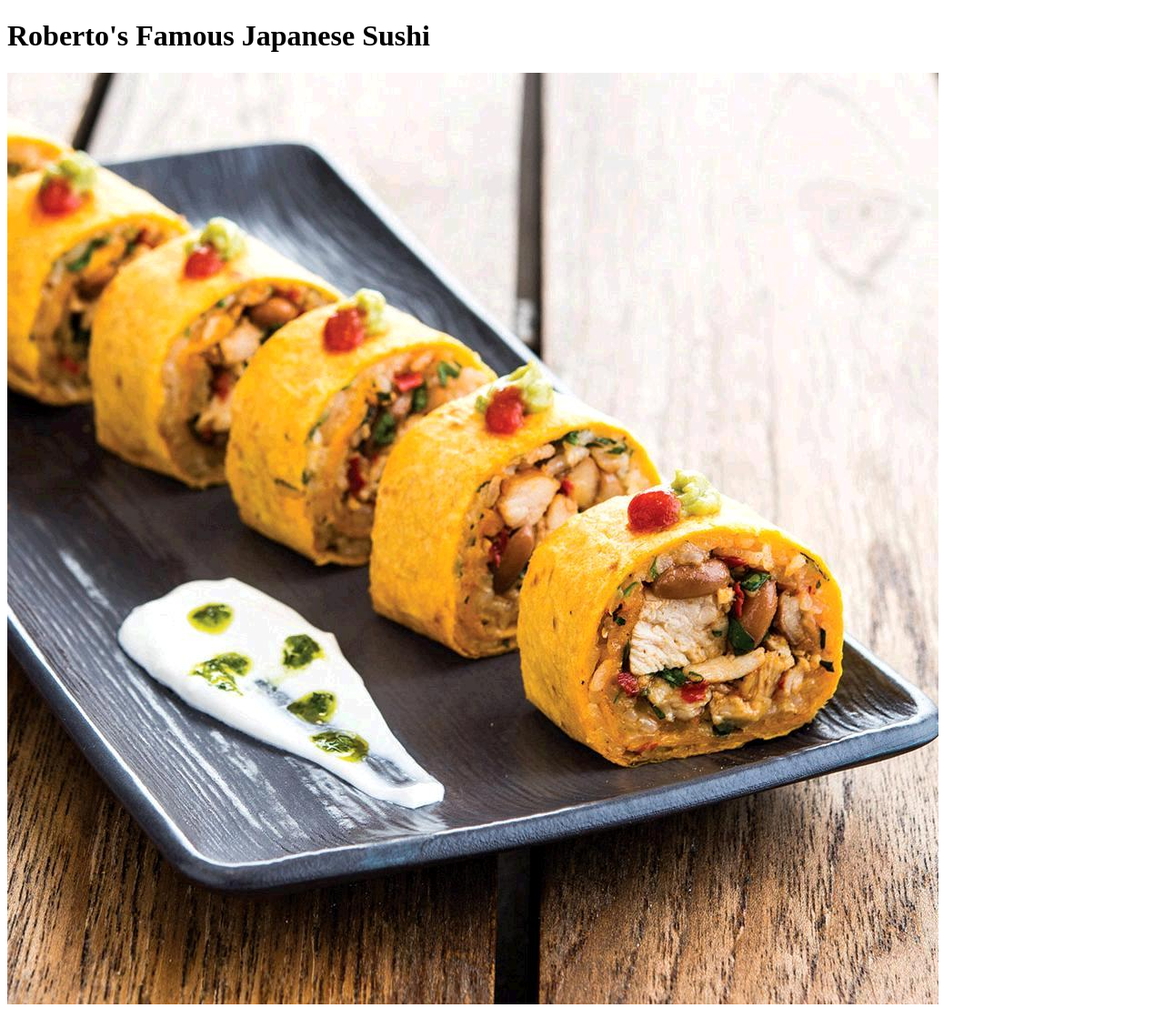
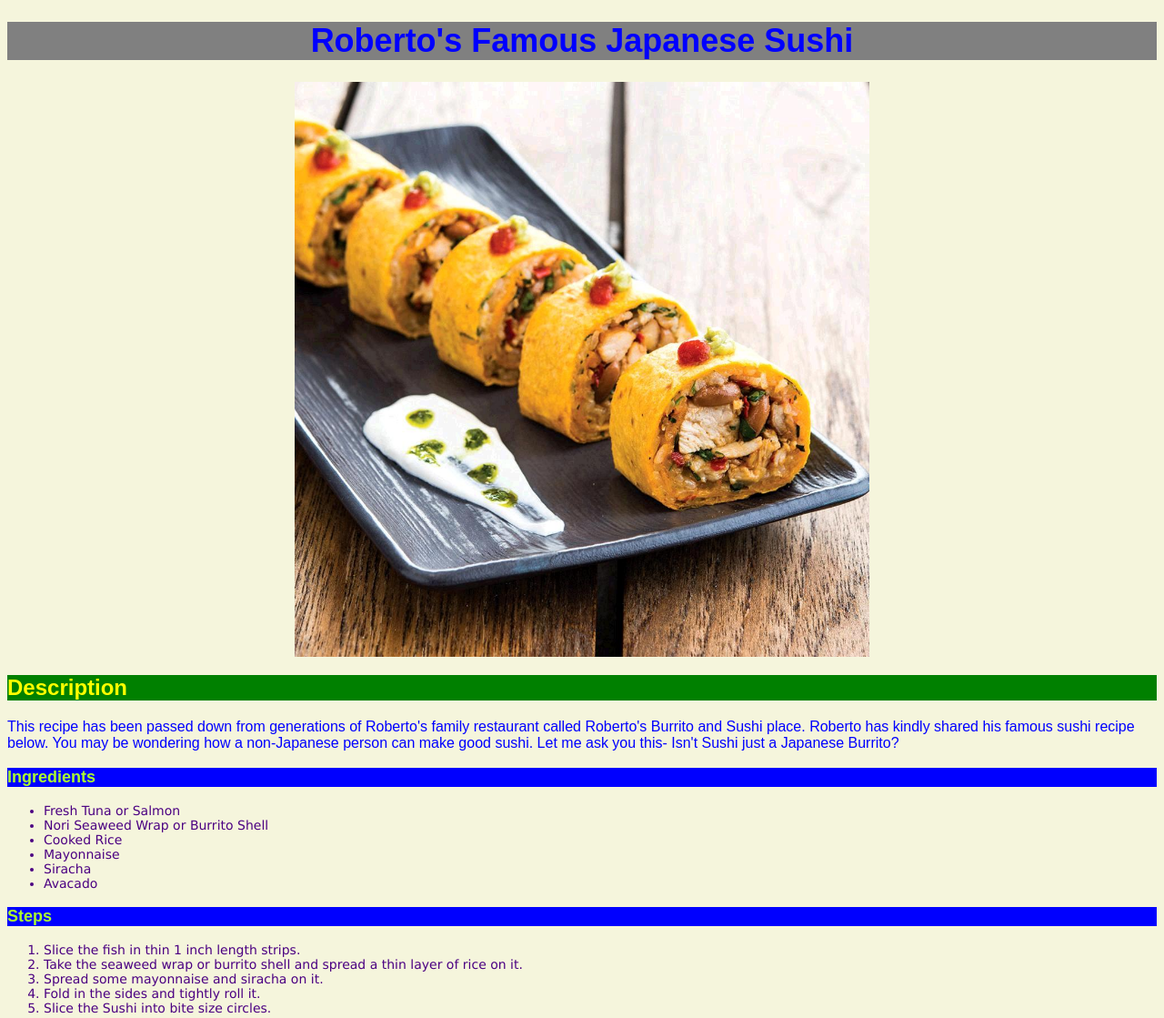
Before and after one commit to codedevrob0/odin-recipes, a plain HTML site: page recipes/sushi.html in a window 1280 px wide. Shown: the top 1119 px of the page at 91% size. Drawn offline with Linux system fonts and the light colour scheme.

Commit message:
Redid recipes to include a style sheet.

```diff
--- a/recipes/sushi.html
+++ b/recipes/sushi.html
@@ -4,13 +4,14 @@
   <meta charset="UTF-8">
   <meta http-equiv="X-UA-Compatible" content="IE=edge">
   <meta name="viewport" content="width=device-width, initial-scale=1.0">
-  <title>Document</title>
+  <title>Roberto's Sushi</title>
+  <link rel="stylesheet" href="../style.css">
 </head>
 <body>
   <h1>Roberto's Famous Japanese Sushi</h1>
-  <img src="../img/sushi.jpg" alt="Roberto's Sushi">
+  <img src="../img/sushi.jpg" alt="Roberto's Sushi" class="center">
   <h2>Description</h2>
-  This recipe has been passed down from generations of Roberto's family restaurant called Roberto's Burrito and Sushi place. Roberto has kindly shared his famous sushi recipe below.  You may be wondering how a non-Japanese person can make good sushi.  Let me ask you this- Isn't Sushi just Japanese Burritos?
+  This recipe has been passed down from generations of Roberto's family restaurant called Roberto's Burrito and Sushi place. Roberto has kindly shared his famous sushi recipe below.  You may be wondering how a non-Japanese person can make good sushi.  Let me ask you this- Isn't Sushi just a Japanese Burrito?
   <h3>Ingredients</h3>
   <ul>
     <li>Fresh Tuna or Salmon</li>
--- /dev/null
+++ b/style.css
@@ -0,0 +1,40 @@
+* {
+  color:blue;
+  font-family:Arial, Helvetica, sans-serif;
+  background-color: beige;
+}
+h1 {
+  color: blue;
+  background-color: grey;
+  font-size: 36px;
+  text-align:center;
+
+}
+
+h2 {
+  color: yellow;
+  background-color: green;
+  font-size: 24px;
+}
+
+h3 {
+  color: greenyellow;
+  background-color: blue;
+  font-size: 18px;
+}
+
+ul, ol, li {
+  font-family: Verdana, Geneva, Tahoma, sans-serif;
+  color:indigo;
+  font-size: 14px;
+}
+
+
+
+.center {
+
+  display: block;
+  margin-left: auto;
+  margin-right: auto;
+  width: 50%;
+}
```
Also changed, not shown: index.html (+2 -1 lines), recipes/lasagna.html (+3 -2 lines).
